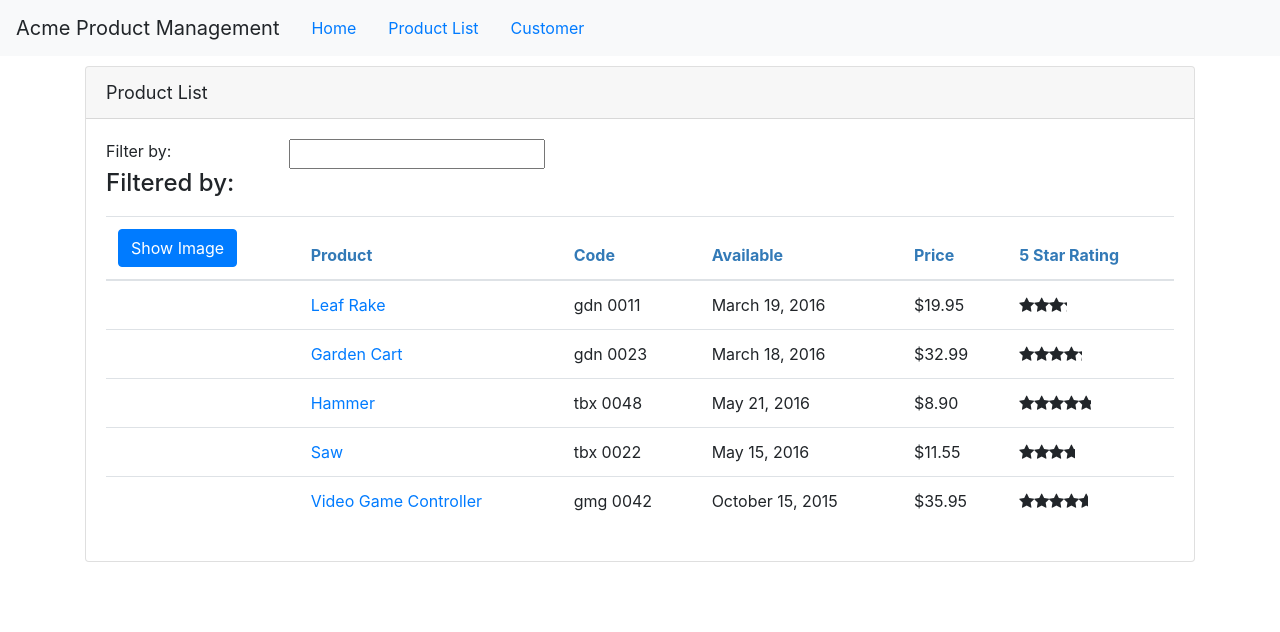
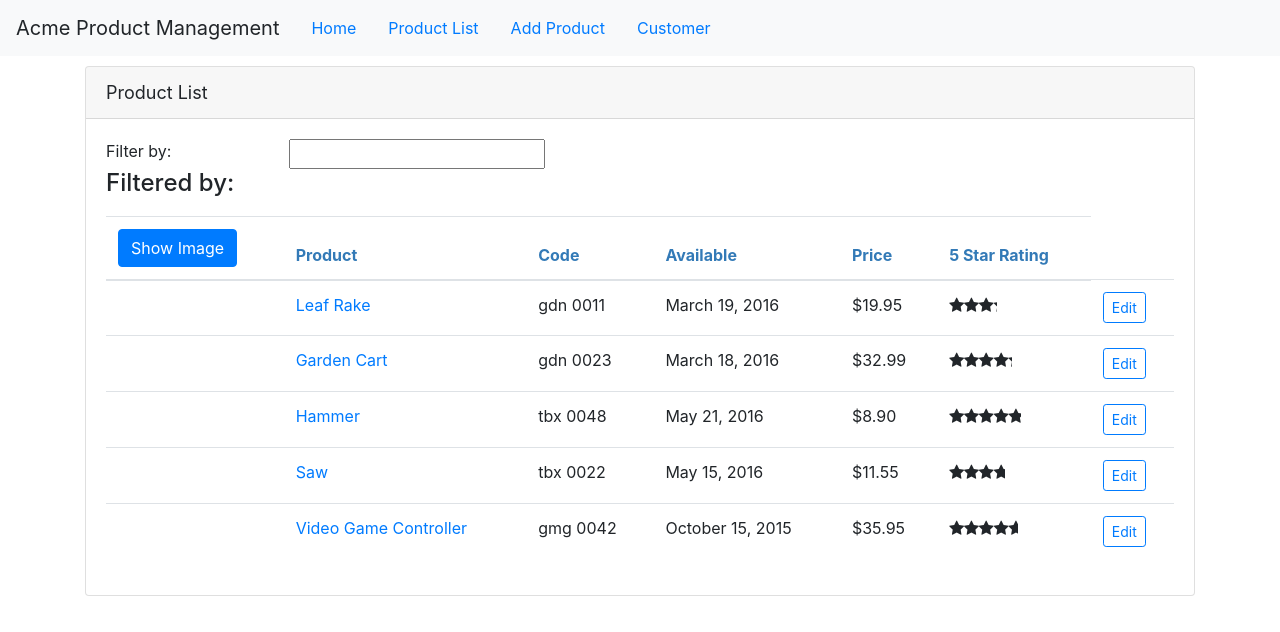
Before and after one commit to magrellet/angular-start, an Angular app: page /products in a window 1280 px wide. Shown: the top 632 px of the page. Built offline with nearby package versions, Linux system fonts and the light colour scheme.

Commit message:
17 - New component template for edition. New routes and buttons

```diff
--- a/src/app/app.component.ts
+++ b/src/app/app.component.ts
@@ -7,6 +7,7 @@ import { Component } from "@angular/core";
               <ul class='nav nav-pills'>
                 <li><a class='nav-link' [routerLink]="['/welcome']">Home</a></li>
                 <li><a class='nav-link' [routerLink]="['/products']">Product List</a></li>
+                <li><a class='nav-link' [routerLink]="['/products/0/edit']">Add Product</a></li>
                 <li><a class='nav-link' [routerLink]="['/customer']">Customer</a></li>
               </ul>
             </nav>
--- a/src/app/products/product-detail.component.html
+++ b/src/app/products/product-detail.component.html
@@ -52,6 +52,11 @@
             style='width:80px'>
       <i class='fa fa-chevron-left'></i>Back
     </button>
+    <button class="btn btn-outline-primary"
+                style="width:80px"
+                [routerLink]="['/products', product.productId, 'edit']">
+          Edit
+        </button>
 
   </div>
 
--- /dev/null
+++ b/src/app/products/product-edit.component.html
@@ -0,0 +1,3 @@
+<p>
+  product-edit works!
+</p>
--- /dev/null
+++ b/src/app/products/product-edit.component.ts
@@ -0,0 +1,15 @@
+import { Component, OnInit } from '@angular/core';
+
+@Component({
+  selector: 'pm-product-edit',
+  templateUrl: './product-edit.component.html',
+  styleUrls: ['./product-edit.component.css']
+})
+export class ProductEditComponent implements OnInit {
+
+  constructor() { }
+
+  ngOnInit() {
+  }
+
+}
--- a/src/app/products/product-list.component.html
+++ b/src/app/products/product-list.component.html
@@ -50,7 +50,14 @@
                         <td>{{product.productCode | lowercase | convertToSpace: '-'}}</td>
                         <td>{{product.releaseDate}}</td>
                         <td>{{product.price | currency:'USD':'symbol':'1.2-2' }}</td>
-                        <td><pm-star [rating] = 'product.starRating' (ratingClicked) = 'onRatingClicked($event)'></pm-star></td>
+                        <td>
+                            <pm-star [rating]='product.starRating'
+                                     (ratingClicked)='onRatingClicked($event)'></pm-star>
+                        </td>
+                        <td><button class="btn btn-outline-primary btn-sm"
+                                    [routerLink]="['/products', product.productId, 'edit']">
+                                Edit
+                            </button></td>
                     </tr>
                 </tbody>
             </table>
--- a/src/app/products/product.module.ts
+++ b/src/app/products/product.module.ts
@@ -5,17 +5,20 @@ import { ConvertToSpacesPipe } from '../shared/convert-to-spaces.pipe';
 import { RouterModule } from '@angular/router';
 import { ProductDetailGuard } from './product-detail.guard';
 import { SharedModule } from '../shared/shared.module';
+import { ProductEditComponent } from './product-edit.component';
 
 @NgModule({
   declarations: [
     ProductListComponent,
     ProductDetailComponent,
     ConvertToSpacesPipe,
+    ProductEditComponent,
   ],
   imports: [
     RouterModule.forChild([
       { path: 'products', component: ProductListComponent},
       { path: 'products/:id', canActivate: [ProductDetailGuard], component: ProductDetailComponent },
+      { path: 'products/:id/edit', component: ProductEditComponent },
     ]),
     SharedModule
   ],
```
Also changed, not shown: src/app/products/product-edit.guard.ts (added, +14 -0 lines), src/app/products/product-edit.component.css (added), 2 other files (tests, documents, lock files or other folders).
